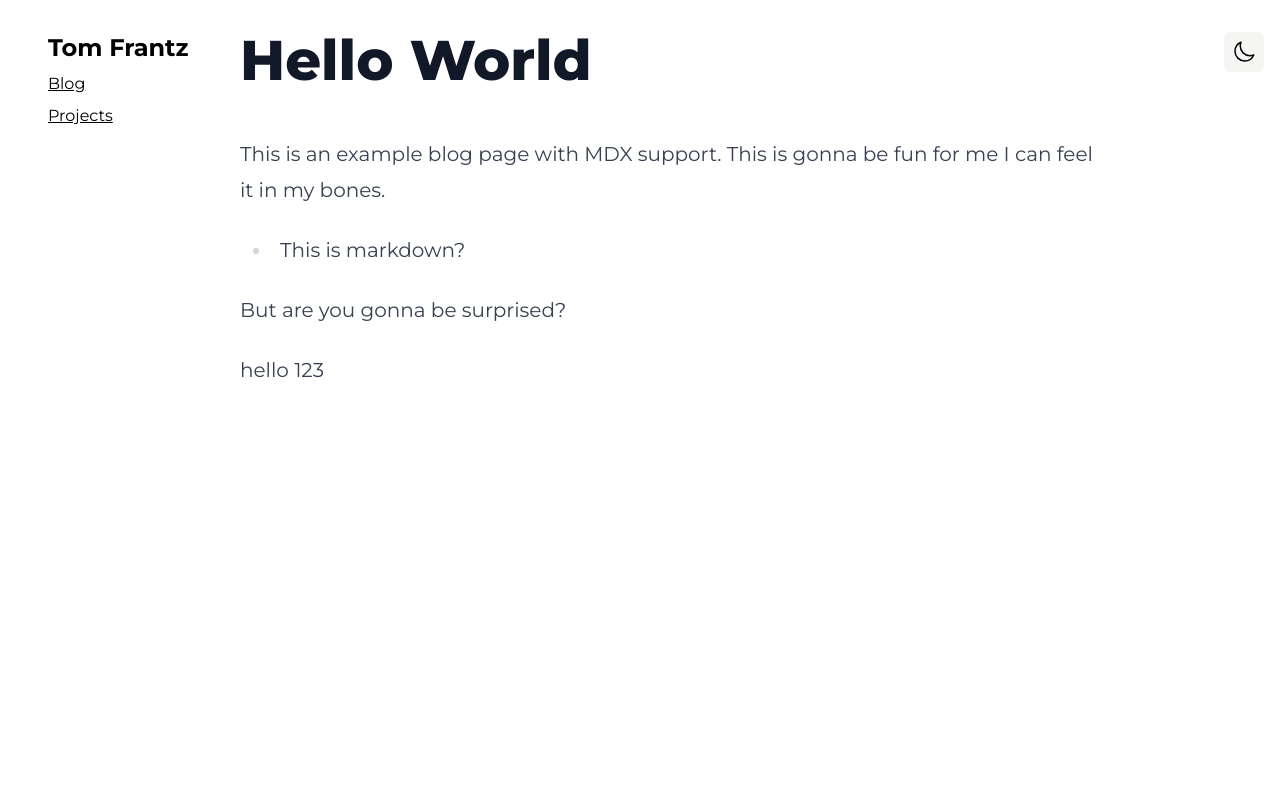
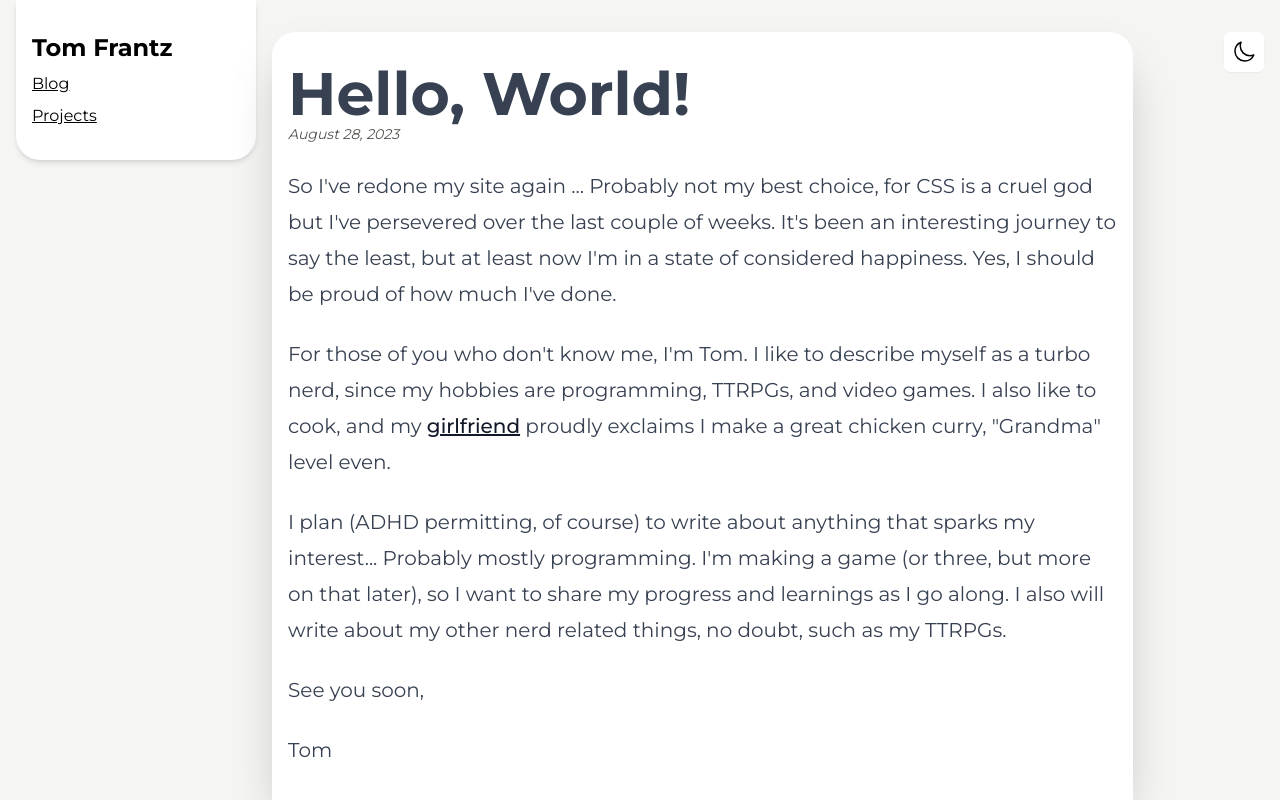
Before and after one commit to tom-frantz/tomfrantz-dev, a Next.js app: page /blog/hello-world in a window 1280 px wide. Built offline with nearby package versions, Linux system fonts and the light colour scheme.

Commit message:
First blog things!

```diff
--- a/app/(components)/dark_mode.tsx
+++ b/app/(components)/dark_mode.tsx
@@ -86,7 +86,7 @@ export const DarkModeButton = ({ className }: { className?: string }) => {
                 setTheme(currentDarkMode());
             }}
             className={
-                "dark:bg-stone-800 bg-stone-100 rounded-md p-2 space-x-0 ml-auto hover:text-amber-400 " +
+                "dark:bg-stone-900 bg-white shadow-sm rounded-md p-2 space-x-0 ml-auto hover:text-amber-400 " +
                 className
             }
         >
--- a/app/(components)/navbar.tsx
+++ b/app/(components)/navbar.tsx
@@ -11,9 +11,13 @@ import FlashyLink from "@/app/(components)/flashy_link";
 export default function Navbar(props: {}) {
     return (
         <div
-            className={
-                "max-w-[65ch] w-full flex flex-row items-baseline pt-8 lg:w-60 lg:flex-col lg:space-x-0 lg:space-y-2  px-4 lg:py-8 lg:px-12"
-            }
+            className={`
+            lg:bg-white lg:dark:bg-stone-900 lg:shadow-md
+            max-w-[65ch] w-full lg:w-60
+            rounded-b-3xl
+            flex flex-row items-baseline
+            lg:flex-col lg:space-x-0 lg:space-y-2
+            pt-8 px-4 lg:py-8 m-4 mt-0`}
         >
             <FlashyLink
                 href="/"
--- /dev/null
+++ b/app/blog/(components)/blog_post_preview.tsx
@@ -0,0 +1,26 @@
+import { BlogPostPreviewDetails } from "@/app/blog/page";
+import FlashyLink from "@/app/(components)/flashy_link";
+
+interface BlogPostPreviewProps {
+    link: string;
+    post: BlogPostPreviewDetails;
+}
+
+export const BlogPostPreview = ({
+    link,
+    post: { title, description, publishedDate, image },
+}: BlogPostPreviewProps) => {
+    return (
+        <div className="my-6 flex flex-row">
+            <div className=" flex-grow ">
+                <FlashyLink href={`blog/${link}`} className="no-underline">
+                    <h1 className="text-4xl font-bold">{title}</h1>
+                </FlashyLink>
+                <p className="text-sm italic text-stone-600 dark:text-stone-300">
+                    {publishedDate}
+                </p>
+                <p>{description}</p>
+            </div>
+        </div>
+    );
+};
--- /dev/null
+++ b/app/blog/(components)/blog_title.tsx
@@ -0,0 +1,13 @@
+import { BlogPostPreviewDetails } from "@/app/blog/page";
+import FlashyLink from "@/app/(components)/flashy_link";
+
+export const BlogTitle = ({ meta }: { meta: BlogPostPreviewDetails }) => {
+    return (
+        <div className="not-prose ">
+            <h1 className="text-6xl font-bold">{meta.title}</h1>
+            <p className="text-sm italic text-stone-600 dark:text-stone-300">
+                {meta.publishedDate}
+            </p>
+        </div>
+    );
+};
--- a/app/blog/hello-world/page.mdx
+++ b/app/blog/hello-world/page.mdx
@@ -1,16 +1,19 @@
-# Hello World
-
+import {BlogTitle} from "@/app/blog/(components)/blog_title";
+import FlashyLink from "@/app/(components)/flashy_link"
 export const meta = {
     title: "Hello, World!",
     description: "Now this is going to be interesting for me, ain't it?!",
-    publishedDate: "Aug 27, 2023",
-    image: "https://media.istockphoto.com/id/1320454389/video/4k-abstract-luxury-black-grey-gradient-background-with-futuristic-hexagon-golden-grid.jpg?s=640x640&k=20&c=a0C7Ls-_z4Q7yHSfqaORr9Q5y_B6jx-9Ci6Mc8G99sY="
+    publishedDate: "August 28, 2023",
 }
 
-This is an example blog page with MDX support. This is gonna be fun for me I can feel it in my bones.
+<BlogTitle meta={meta}/>
 
-- This is markdown?
+So I've redone my site again ... Probably not my best choice, for CSS is a cruel god but I've persevered over the last couple of weeks. It's been an interesting journey to say the least, but at least now I'm in a state of considered happiness. Yes, I should be proud of how much I've done.
 
-But are you gonna be surprised?
+For those of you who don't know me, I'm Tom. I like to describe myself as a turbo nerd, since my hobbies are programming, TTRPGs, and video games. I also like to cook, and my <FlashyLink href="https://milindi-kodikara.github.io/">girlfriend</FlashyLink> proudly exclaims I make a great chicken curry, "Grandma" level even.
 
-hello 123
+I plan (ADHD permitting, of course) to write about anything that sparks my interest... Probably mostly programming. I'm making a game (or three, but more on that later), so I want to share my progress and learnings as I go along. I also will write about my other nerd related things, no doubt, such as my TTRPGs.
+
+See you soon,
+
+Tom
--- a/app/blog/layout.tsx
+++ b/app/blog/layout.tsx
@@ -15,18 +15,24 @@ export default function RootLayout({
     return (
         <div
             className={
-                "flex lg:flex-row items-center lg:items-start flex-col min-w-fit max-w-full justify-center"
+                "flex lg:flex-row items-center lg:items-start flex-col min-w-fit max-w-full min-h-screen justify-center"
             }
         >
             <Navbar />
             <article
-                className={`container lg:md xl:lg prose prose-sm md:prose-base lg:prose-lg xl:prose-xl dark:prose-invert py-8 px-4 lg:px-0`}
+                className={`
+                    bg-white dark:bg-stone-900 shadow-2xl
+                    rounded-t-3xl
+                    container lg:md xl:lg
+                    flex-grow lg:self-stretch
+                    prose prose-sm md:prose-base lg:prose-lg xl:prose-xl dark:prose-invert
+                     lg:mt-8 py-8 px-4`}
             >
                 {children}
             </article>
             <div
                 className={
-                    "w-[calc(100% - 15rem) max-w-[15rem] h-4 flex-grow py-8 px-4"
+                    "w-[calc(100% - 15rem) max-w-[15rem] h-0 lg:h-auto  lg:flex-grow lg:py-8 lg:px-4"
                 }
             >
                 <DarkModeButton className={"hidden lg:block float-right"} />
--- a/app/blog/page.tsx
+++ b/app/blog/page.tsx
@@ -1,9 +1,10 @@
 import path from "path";
 import fs from "fs";
+import { BlogPostPreview } from "@/app/blog/(components)/blog_post_preview";
 
 const BLOG_DIR = path.join(__dirname);
 
-export interface BlogPost {
+export interface BlogPostPreviewDetails {
     title: string;
     description: string;
     publishedDate: string;
@@ -11,7 +12,7 @@ export interface BlogPost {
 }
 
 interface BlogPosts {
-    [name: string]: BlogPost;
+    [name: string]: BlogPostPreviewDetails;
 }
 
 async function getPosts() {
@@ -62,6 +63,12 @@ export default async function BlogLanding() {
                 description: "Hello World!",
                 publishedDate: "Today",
             },
+            "hello-world5": {
+                image: "https://upload.wikimedia.org/wikipedia/commons/0/0f/Eiffel_Tower_Vertical.JPG",
+                title: "Test Post",
+                description: "Hello World!",
+                publishedDate: "Today",
+            },
         };
     }
 
@@ -71,39 +78,12 @@ export default async function BlogLanding() {
             <p className="m-0 italic text-sm mb-12">
                 {'"Can we not do this right now..."'}
             </p>
-            <div className="columns-2 gap-4">
-                {Object.entries(posts).map(([name, post]) => (
-                    // <a
-                    //     href={`blog/${name}`}
-                    //     key={name}
-                    //     className={"no-underline font-normal h-max h-20"}
-                    // >
-                    <div
-                        key={name}
-                        className="bg-gradient-to-br from-slate-100 inline-block to-slate-200 mb-4 dark:from-stone-700 dark:to-stone-800 rounded-3xl h-fit w-full"
-                    >
-                        {post.image && (
-                            <img
-                                className=" rounded-t-3xl fit-cover w-full "
-                                src={post.image}
-                                alt={post.title + " Card Image"}
-                            />
-                        )}
-                        <div className="p-4 pt-2 space-y-1 grid">
-                            <p className="xs:m-0 sm:m-0 font-bold">
-                                {post.title}
-                            </p>
-                            <div className="flex flex-row justify-between items-end">
-                                <p className="text-sm m-0 flex">
-                                    {post.description}
-                                </p>
-                                <p className="text-sm flex flex-shrink-0 ml-4">
-                                    {post.publishedDate}
-                                </p>
-                            </div>
-                        </div>
-                    </div>
-                    // </a>
+            <div className="">
+                {Object.entries(posts).map(([name, post], index) => (
+                    <>
+                        {index !== 0 && <hr className={"border-stone-500"} />}
+                        <BlogPostPreview key={name} link={name} post={post} />
+                    </>
                 ))}
             </div>
         </div>
--- a/app/layout.tsx
+++ b/app/layout.tsx
@@ -42,7 +42,7 @@ export default function RootLayout({
                 />
             </head>
             <body
-                className={`${inter.className} dark:bg-stone-900 dark:text-white`}
+                className={`${inter.className} bg-stone-100 dark:bg-stone-800 dark:text-white`}
             >
                 {children}
             </body>
--- a/app/page.tsx
+++ b/app/page.tsx
@@ -3,9 +3,9 @@ import FlashyLink from "@/app/(components)/flashy_link";
 
 export default function Home() {
     return (
-        <main className="container mx-auto py-16 px-16">
+        <main className="container mx-auto p-8 sm:p-12 md:p-16">
             <FlashyLink href={"/"} className={"no-underline"}>
-                <h1 className="text-4xl sm:text-6xl md:text-8xl font-bold ">
+                <h1 className="text-5xl sm:text-7xl md:text-8xl font-bold ">
                     Tom Frantz
                 </h1>
             </FlashyLink>
```
